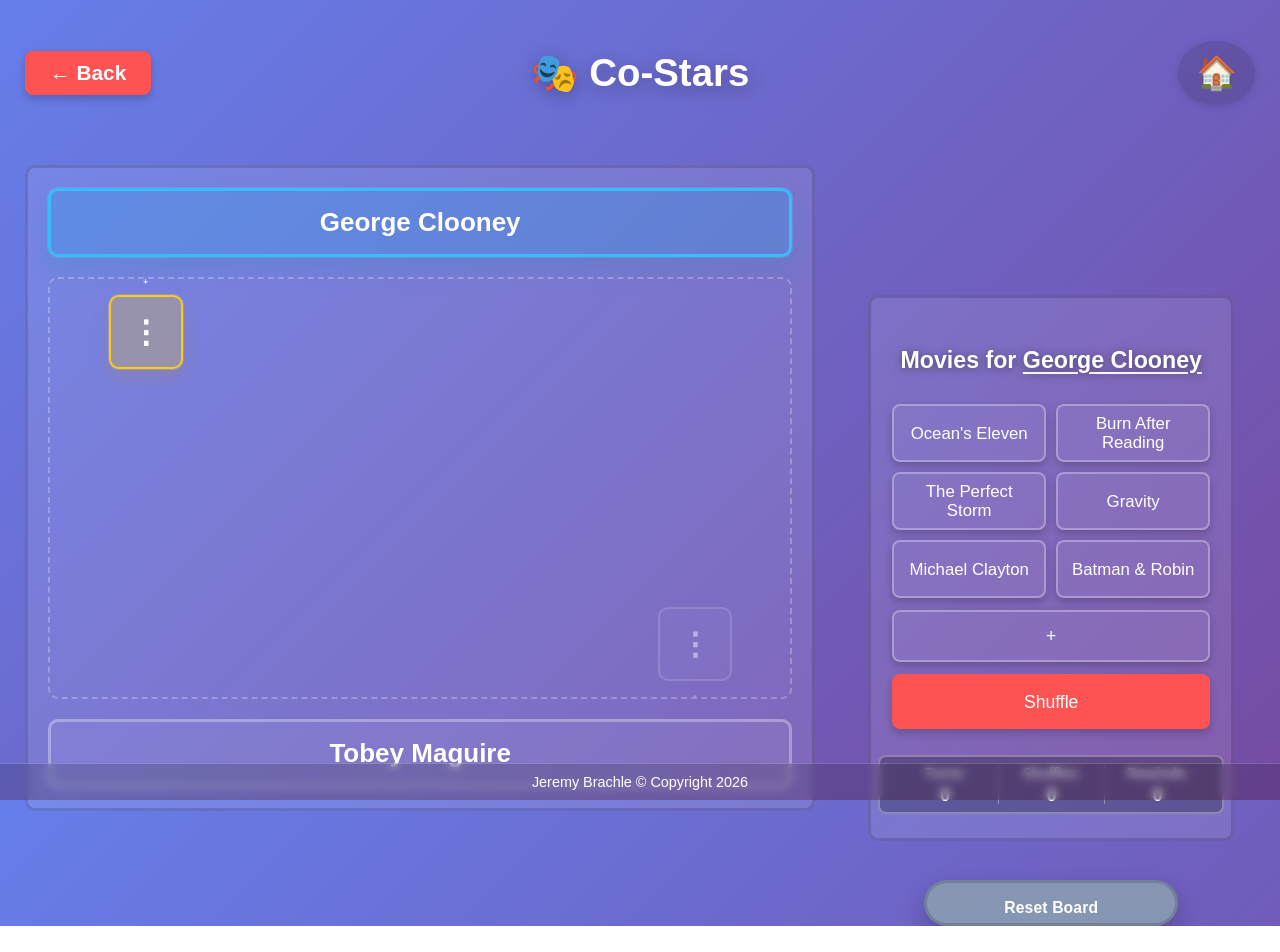
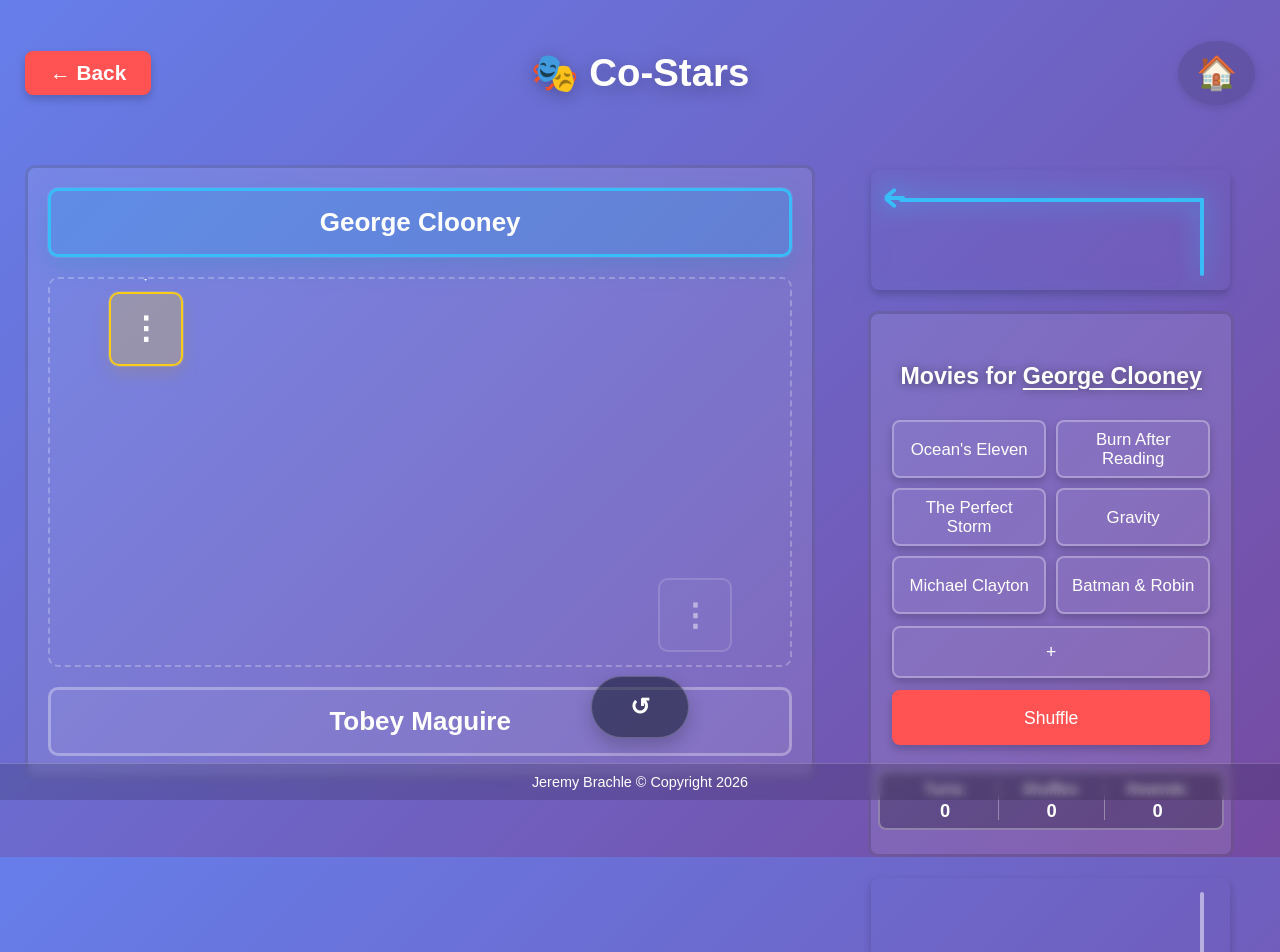
Before and after one commit to jeremybrachle/co-stars-frontend, a React (Vite) app: page /game in a window 1280 px wide. Shown: the top 952 px of the page. Before the commit the page ends 926 px from the top, so only its background shows below. Built offline with nearby package versions, Linux system fonts and the light colour scheme.

Commit message:
Adding arrows for toggling the current position more visually

```diff
--- a/src/components/game/GameLeftPanel.css
+++ b/src/components/game/GameLeftPanel.css
@@ -1,6 +1,6 @@
 .game-left-panel {
   flex: 2.1;
-  height: 75vh;
+  height: 71vh;
   min-height: 500px;
   display: flex;
   flex-direction: column;
@@ -24,10 +24,16 @@
   transition: 0.2s;
 }
 
-.game-left-panel__actor-box--selected-side {
+.game-left-panel__actor-box--selected-side-top {
   border-color: #38bdf8;
   background: rgba(14, 165, 233, 0.22);
   box-shadow: 0 0 0 1px rgba(125, 211, 252, 0.2), 0 10px 24px rgba(8, 145, 178, 0.2);
+}
+
+.game-left-panel__actor-box--selected-side-bottom {
+  border-color: #4ade80;
+  background: rgba(34, 197, 94, 0.22);
+  box-shadow: 0 0 0 1px rgba(134, 239, 172, 0.24), 0 10px 24px rgba(22, 163, 74, 0.2);
 }
 
 .game-left-panel__actor-box--placed {
--- a/src/components/game/GameLeftPanel.tsx
+++ b/src/components/game/GameLeftPanel.tsx
@@ -342,7 +342,7 @@
   return (
     <section className="game-left-panel">
       <div
-        className={`game-left-panel__actor-box${selectedSide === "top" ? " game-left-panel__actor-box--selected-side" : ""}`}
+        className={`game-left-panel__actor-box game-left-panel__actor-box--top${selectedSide === "top" ? " game-left-panel__actor-box--selected-side-top" : ""}`}
         onClick={() => onSelectSide("top")}
       >
         {actorA}
@@ -368,7 +368,7 @@
       </div>
 
       <div
-        className={`game-left-panel__actor-box${selectedSide === "bottom" ? " game-left-panel__actor-box--selected-side" : ""}`}
+        className={`game-left-panel__actor-box game-left-panel__actor-box--bottom${selectedSide === "bottom" ? " game-left-panel__actor-box--selected-side-bottom" : ""}`}
         onClick={() => onSelectSide("bottom")}
       >
         {actorB}
--- a/src/components/game/GameRightPanel.css
+++ b/src/components/game/GameRightPanel.css
@@ -18,6 +18,127 @@
   background: rgba(255, 255, 255, 0.1);
   border: 3px solid rgba(0, 0, 0, 0.15);
   transition: margin-top 0.22s ease;
+}
+
+.game-right-panel__side-rail {
+  position: absolute;
+  left: 0px;
+  border: none;
+  background: transparent;
+  color: rgba(255, 255, 255, 0.5);
+  cursor: pointer;
+  transition: color 0.2s ease, filter 0.2s ease, transform 0.2s ease;
+}
+
+.game-right-panel__side-rail:hover {
+  transform: translateX(-3px);
+}
+
+.game-right-panel__side-rail--top {
+  top: -144px;
+  width: 359px;
+  height: 74px;
+  padding: 60px;
+}
+
+.game-right-panel__side-rail--bottom {
+  bottom: -206px;
+  width: 359px;
+  height: 182px;
+  padding: 78px 60px;
+}
+
+.game-right-panel__side-rail::before,
+.game-right-panel__side-rail::after,
+.game-right-panel__side-rail-path,
+.game-right-panel__side-rail-path::before,
+.game-right-panel__side-rail-path::after {
+  content: "";
+  position: absolute;
+  display: block;
+  background: currentColor;
+  border-radius: 999px;
+}
+
+.game-right-panel__side-rail::before {
+  right: 26px;
+  width: 4px;
+  box-shadow: 0 0 10px transparent;
+}
+
+.game-right-panel__side-rail::after {
+  left: 28px;
+  right: 26px;
+  height: 4px;
+  box-shadow: 0 0 10px transparent;
+}
+
+.game-right-panel__side-rail-path {
+  left: 16px;
+  width: 18px;
+  height: 4px;
+  top: 50%;
+  transform: translateY(-50%);
+  box-shadow: 0 0 10px transparent;
+}
+
+.game-right-panel__side-rail-path::before,
+.game-right-panel__side-rail-path::after {
+  width: 14px;
+  height: 4px;
+  left: -2px;
+  transform-origin: left center;
+}
+
+.game-right-panel__side-rail-path::before {
+  transform: rotate(40deg);
+}
+
+.game-right-panel__side-rail-path::after {
+  transform: rotate(-40deg);
+}
+
+.game-right-panel__side-rail--active {
+  color: white;
+}
+
+.game-right-panel__side-rail--active-top {
+  color: #38bdf8;
+  filter: drop-shadow(0 0 12px rgba(56, 189, 248, 0.95));
+}
+
+.game-right-panel__side-rail--active-bottom {
+  color: #4ade80;
+  filter: drop-shadow(0 0 12px rgba(74, 222, 128, 0.95));
+}
+
+.game-right-panel__side-rail--top::before {
+  top: 28px;
+  bottom: 14px;
+}
+
+.game-right-panel__side-rail--top::after {
+  top: 28px;
+}
+
+.game-right-panel__side-rail--top .game-right-panel__side-rail-path {
+  top: 28px;
+  transform: translateY(-50%);
+}
+
+.game-right-panel__side-rail--bottom::before {
+  top: 14px;
+  bottom: 42px;
+}
+
+.game-right-panel__side-rail--bottom::after {
+  bottom: 42px;
+}
+
+.game-right-panel__side-rail--bottom .game-right-panel__side-rail-path {
+  top: auto;
+  bottom: 42px;
+  transform: translateY(50%);
 }
 
 .game-right-panel__content {
@@ -231,27 +352,3 @@
   font-weight: 700;
   line-height: 1;
 }
-
-.game-right-panel__reset-button {
-  position: absolute;
-  left: 50%;
-  bottom: -88px;
-  transform: translateX(-50%);
-  width: 254px;
-  height: 46px;
-  border: 3px solid rgba(0, 0, 0, 0.15);
-  border-radius: 999px;
-  background: rgba(136, 153, 178, 0.94);
-  color: white;
-  font-size: 0.98rem;
-  font-weight: 700;
-  letter-spacing: 0.01em;
-  cursor: pointer;
-  box-shadow: 0 10px 24px rgba(0, 0, 0, 0.22);
-  transition: background 0.2s ease, transform 0.2s ease;
-}
-
-.game-right-panel__reset-button:hover {
-  background: rgba(30, 41, 59, 0.98);
-  transform: translateX(-50%) translateY(-1px);
-}
--- a/src/components/game/GameRightPanel.tsx
+++ b/src/components/game/GameRightPanel.tsx
@@ -2,6 +2,9 @@
 import "./GameRightPanel.css";
 
 type Props = {
+  actorA: string;
+  actorB: string;
+  selectedSide: "top" | "bottom";
   currentSelection: string;
   suggestions: string[];
   turns: number;
@@ -9,11 +12,14 @@
   shuffles: number;
   isDisabled: boolean;
   onSuggestion: (choice: string) => void;
+  onSelectSide: (side: "top" | "bottom") => void;
   onShuffle: () => void;
-  onResetBoard: () => void;
 };
 
 function GameRightPanel({
+  actorA,
+  actorB,
+  selectedSide,
   currentSelection,
   suggestions,
   turns,
@@ -21,8 +27,8 @@
   shuffles,
   isDisabled,
   onSuggestion,
+  onSelectSide,
   onShuffle,
-  onResetBoard,
 }: Props) {
   const [isWriteInOpen, setIsWriteInOpen] = useState(false);
   const [writeInValue, setWriteInValue] = useState("");
@@ -56,6 +62,15 @@
 
   return (
     <aside className="game-right-panel">
+      <button
+        type="button"
+        className={`game-right-panel__side-rail game-right-panel__side-rail--top${selectedSide === "top" ? " game-right-panel__side-rail--active game-right-panel__side-rail--active-top" : ""}`}
+        onClick={() => onSelectSide("top")}
+        aria-label={`Select ${actorA}`}
+      >
+        <span className="game-right-panel__side-rail-path" aria-hidden="true" />
+      </button>
+
       <div className={`game-right-panel__content${isDisabled ? " game-right-panel__content--disabled" : ""}`}>
         <div className="game-right-panel__label">
           <span className="game-right-panel__label-prefix">Movies for </span>
@@ -135,8 +150,13 @@
         </div>
       </div>
 
-      <button type="button" className="game-right-panel__reset-button" onClick={onResetBoard}>
-        Reset Board
+      <button
+        type="button"
+        className={`game-right-panel__side-rail game-right-panel__side-rail--bottom${selectedSide === "bottom" ? " game-right-panel__side-rail--active game-right-panel__side-rail--active-bottom" : ""}`}
+        onClick={() => onSelectSide("bottom")}
+        aria-label={`Select ${actorB}`}
+      >
+        <span className="game-right-panel__side-rail-path" aria-hidden="true" />
       </button>
     </aside>
   );
--- a/src/pages/GamePage.css
+++ b/src/pages/GamePage.css
@@ -3,6 +3,7 @@
 .gamePage {
   min-height: 100vh;
   padding: 25px;
+  padding-bottom: 92px;
   box-sizing: border-box;
 }
 
@@ -83,30 +84,71 @@
   flex: 1.15;
   min-width: 360px;
   max-width: 460px;
+  margin-top: 98px;
+  position: relative;
   flex-direction: column;
   align-items: center;
   gap: 14px;
 }
 
 .gameSidebarWarning {
-  width: 100%;
-  max-width: 360px;
-  min-height: 68px;
+  position: absolute;
+  left: 50%;
+  top: 210px;
+  transform: translateX(-50%);
+  width: 318px;
+  min-height: 148px;
   box-sizing: border-box;
-  padding: 10px 12px;
-  border: 2px solid rgba(250, 204, 21, 0.35);
-  border-radius: 8px;
-  background: rgba(120, 53, 15, 0.32);
-  color: rgba(255, 248, 220, 0.96);
-  font-size: 0.94rem;
-  line-height: 1.3;
+  padding: 18px 20px;
+  border: 2px solid rgba(250, 204, 21, 0.55);
+  border-radius: 12px;
+  background: rgba(120, 53, 15, 0.84);
+  backdrop-filter: blur(6px);
+  color: rgba(255, 248, 220, 0.98);
+  font-size: 0.98rem;
+  font-weight: 600;
+  line-height: 1.4;
   text-align: center;
+  display: flex;
+  align-items: center;
+  justify-content: center;
   visibility: hidden;
   opacity: 0;
   transition: opacity 0.18s ease;
+  z-index: 5;
+  pointer-events: none;
 }
 
 .gameSidebarWarning--visible {
   visibility: visible;
   opacity: 1;
 }
+
+.gameResetButton {
+  position: fixed;
+  left: 50%;
+  bottom: 62px;
+  transform: translateX(-50%);
+  width: 42px;
+  height: 62px;
+  display: flex;
+  align-items: center;
+  justify-content: center;
+  border: 1px solid rgba(255, 255, 255, 0.2);
+  border-radius: 999px;
+  background: rgba(15, 23, 42, 0.56);
+  color: white;
+  font-size: 1.5rem;
+  line-height: 1;
+  cursor: pointer;
+  box-shadow: 0 8px 18px rgba(0, 0, 0, 0.2);
+  transition: background 0.2s ease, transform 0.2s ease, box-shadow 0.2s ease, border-color 0.2s ease;
+  z-index: 10;
+}
+
+.gameResetButton:hover {
+  background: rgba(30, 41, 59, 0.86);
+  border-color: rgba(255, 255, 255, 0.32);
+  transform: translateX(-50%) translateY(-2px);
+  box-shadow: 0 12px 24px rgba(0, 0, 0, 0.24);
+}
--- a/src/pages/GamePage.tsx
+++ b/src/pages/GamePage.tsx
@@ -127,6 +127,9 @@
           </div>
 
           <GameRightPanel
+            actorA={actorA}
+            actorB={actorB}
+            selectedSide={selectedSide}
             currentSelection={currentSelection}
             suggestions={suggestions}
             turns={turns}
@@ -134,11 +137,15 @@
             shuffles={shuffles}
             isDisabled={isPathLimitReached}
             onSuggestion={handleSuggestion}
+            onSelectSide={setSelectedSide}
             onShuffle={() => setShuffles((count) => count + 1)}
-            onResetBoard={handleResetBoard}
           />
         </div>
       </div>
+
+      <button type="button" className="gameResetButton" onClick={handleResetBoard} aria-label="Reset board">
+        ↺
+      </button>
     </div>
   );
 }
```
